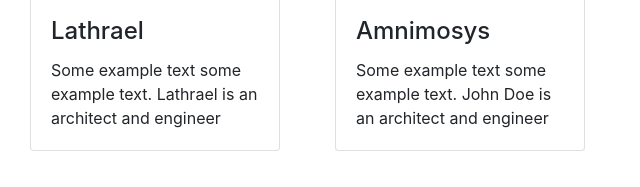
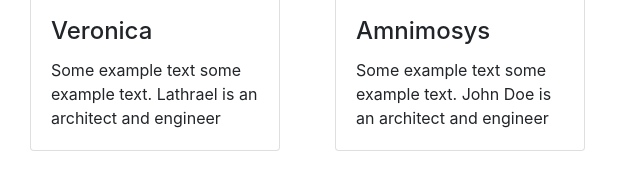
Before and after one commit to veulemos/ideal-adventure, a plain HTML site: page index.html in a window 1280 px wide. Shown: the part 276-463 px from the top of the page, 0-640 px from the left. Drawn offline with nearby package versions, Linux system fonts and the light colour scheme.

Commit message:
Mudanca do nome

```diff
--- a/index.html
+++ b/index.html
@@ -26,7 +26,7 @@
                     <div class="card" style="width:250px;">
                         <img class="card-img-top" src="https://www.w3schools.com/bootstrap4/img_avatar1.png" alt="Card image" style="width:100%; cursor:pointer;">
                         <div class="card-body">
-                            <h4 class="card-title">Lathrael</h4>
+                            <h4 class="card-title">Veronica</h4>
                             <p class="card-text">Some example text some example text. Lathrael is an architect and engineer</p>
                         </div>
                     </div>
@@ -50,7 +50,7 @@
                         </div>
 
                         <div class="col-md-7">
-                            <h4>Lathrael</h4>
+                            <h4>Veronica</h4>
                             <p>Nunc nec euismod odio. Suspendisse condimentum nunc vel odio suscipit euismod. Proin vitae maximus nulla, ut sollicitudin erat. Ut molestie malesuada urna non laoreet. Vivamus.</p>
                             <span id="tipo_personagem1-1" class="badge badge-pill badge-success">Elfo</span>
                             <span id="tipo_personagem1-2" class="badge badge-pill badge-light">Venenoso</span>
```
